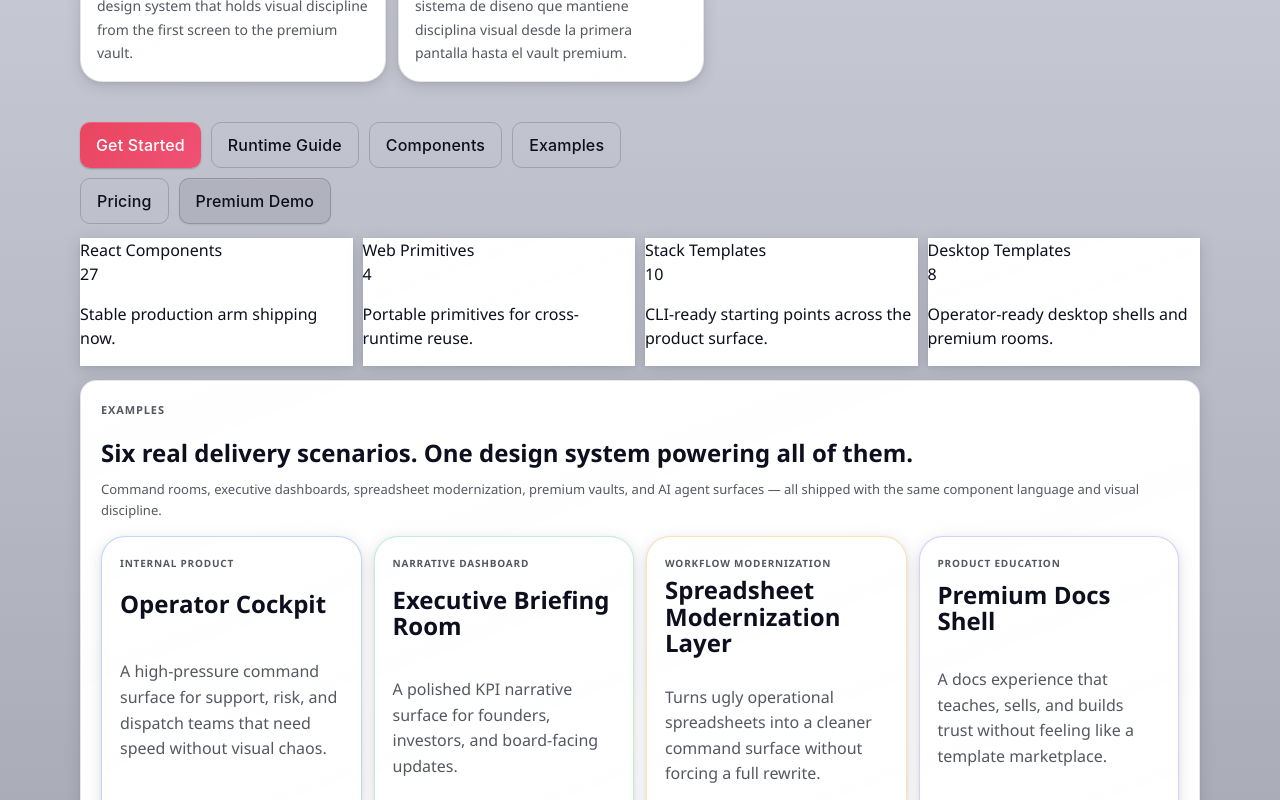
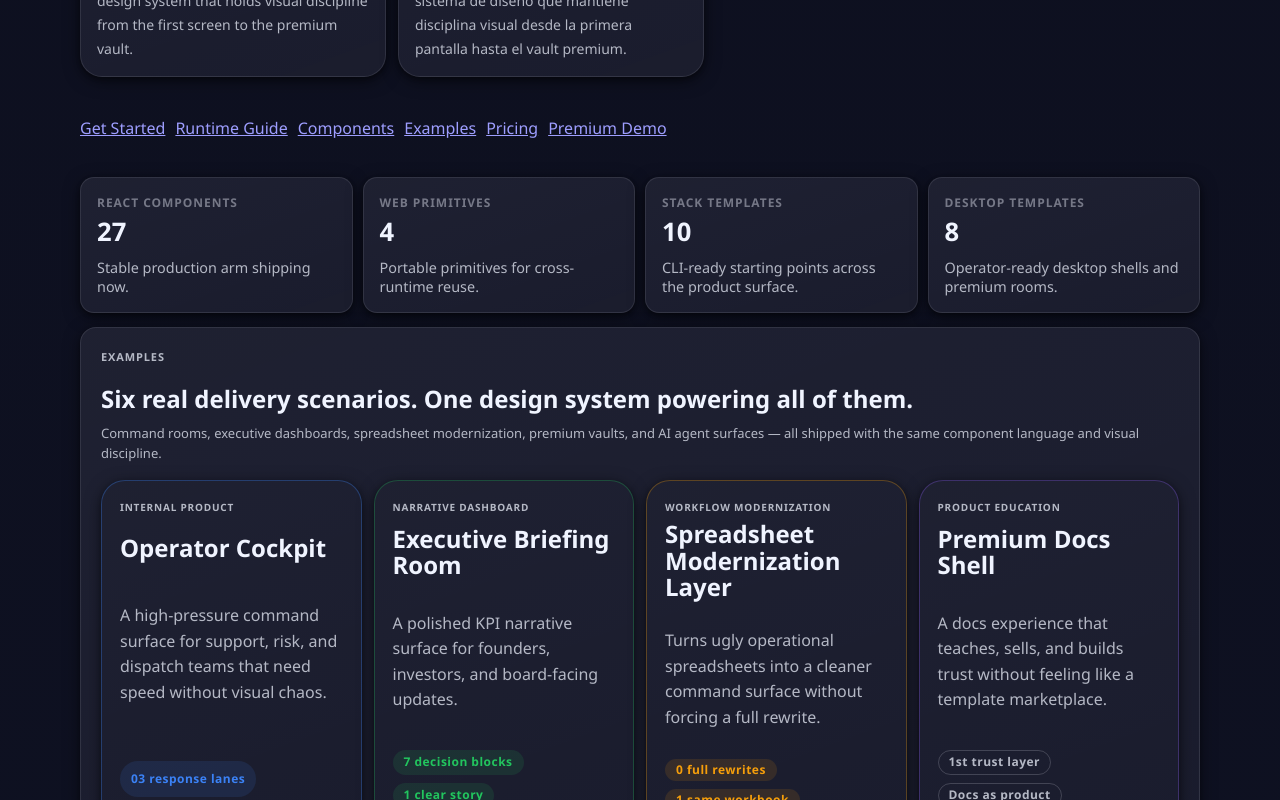
Before and after one commit to Adal612Git/lotOS-UI, a Next.js app in the folder apps/web/: page / in a window 1280 px wide. Shown: the part 1380-2180 px from the top of the page. Built offline with nearby package versions, Linux system fonts and the light colour scheme; no server answers.

Commit message:
fix(web): stabilize production build and harden unlock gating

```diff
--- a/apps/web/app/globals.css
+++ b/apps/web/app/globals.css
@@ -1,5 +1,3 @@
-@import '@lotosui/claude-arm/styles.css';
-
 /* Reset global */
 *,
 *::before,
@@ -7,9 +5,37 @@
   box-sizing: border-box;
 }
 
+:root {
+  color-scheme: dark;
+  --lotos-bg-primary: #0d0f1e;
+  --lotos-bg-card: #161829;
+  --lotos-fg-primary: #f0f4ff;
+  --lotos-fg-secondary: rgba(240, 244, 255, 0.72);
+  --lotos-fg-muted: rgba(240, 244, 255, 0.42);
+  --lotos-border: rgba(240, 244, 255, 0.1);
+  --lotos-border-strong: rgba(240, 244, 255, 0.18);
+  --lotos-border-focus: #e94560;
+  --lotos-accent-glow-sm: rgba(233, 69, 96, 0.2);
+  --lotos-success: #22c55e;
+  --lotos-success-subtle: rgba(34, 197, 94, 0.12);
+  --lotos-warning: #f59e0b;
+  --lotos-warning-subtle: rgba(245, 158, 11, 0.12);
+  --lotos-error: #e94560;
+  --lotos-error-subtle: rgba(233, 69, 96, 0.12);
+  --lotos-info: #3b82f6;
+  --lotos-info-subtle: rgba(59, 130, 246, 0.12);
+  --lotos-shadow-sm: 0 1px 4px rgba(0, 0, 0, 0.5), 0 1px 2px rgba(0, 0, 0, 0.3);
+  --lotos-shadow-md: 0 4px 16px rgba(0, 0, 0, 0.5), 0 2px 4px rgba(0, 0, 0, 0.3);
+  --lotos-shadow-lg: 0 8px 32px rgba(0, 0, 0, 0.6), 0 4px 8px rgba(0, 0, 0, 0.3);
+  --lotos-radius-xl: 0.875rem;
+  --lotos-radius-full: 9999px;
+}
+
 body {
   margin: 0;
   padding: 0;
+  background: var(--lotos-bg-primary);
+  color: var(--lotos-fg-primary);
 }
 
 /* ── Language toggle ── */
@@ -52,3 +78,173 @@ body {
   background: linear-gradient(120deg, #155eef, #0b7a60);
   color: #fff;
 }
+
+.lotos-badge {
+  display: inline-flex;
+  align-items: center;
+  justify-content: center;
+  gap: 0.35rem;
+  border-radius: var(--lotos-radius-full);
+  border: 1px solid transparent;
+  font-size: 0.75rem;
+  font-weight: 700;
+  letter-spacing: 0.04em;
+  line-height: 1;
+  white-space: nowrap;
+}
+
+.lotos-badge--default {
+  background: rgba(240, 244, 255, 0.09);
+  color: var(--lotos-fg-secondary);
+  border-color: var(--lotos-border);
+}
+
+.lotos-badge--success {
+  background: var(--lotos-success-subtle);
+  color: var(--lotos-success);
+}
+
+.lotos-badge--warning {
+  background: var(--lotos-warning-subtle);
+  color: var(--lotos-warning);
+}
+
+.lotos-badge--error {
+  background: var(--lotos-error-subtle);
+  color: var(--lotos-error);
+}
+
+.lotos-badge--info {
+  background: var(--lotos-info-subtle);
+  color: var(--lotos-info);
+}
+
+.lotos-badge--outline {
+  background: transparent;
+  color: var(--lotos-fg-secondary);
+  border-color: var(--lotos-border-strong);
+}
+
+.lotos-badge--sm {
+  padding: 0.125rem 0.375rem;
+}
+
+.lotos-badge--md {
+  padding: 0.25rem 0.625rem;
+}
+
+.lotos-badge--lg {
+  padding: 0.375rem 0.75rem;
+  font-size: 0.875rem;
+}
+
+.lotos-card {
+  position: relative;
+  border-radius: var(--lotos-radius-xl);
+  border: 1px solid var(--lotos-border);
+  background: linear-gradient(160deg, rgba(240, 244, 255, 0.04) 0%, transparent 100%), var(--lotos-bg-card);
+  box-shadow: var(--lotos-shadow-md);
+}
+
+.lotos-card--border-none {
+  border-color: transparent;
+}
+
+.lotos-card--border-strong {
+  border-color: var(--lotos-border-strong);
+}
+
+.lotos-card--padding-none {
+  padding: 0;
+}
+
+.lotos-card--padding-sm {
+  padding: 0.75rem;
+}
+
+.lotos-card--padding-md {
+  padding: 1.25rem;
+}
+
+.lotos-card--padding-lg {
+  padding: 2rem;
+}
+
+.lotos-card--shadow-none {
+  box-shadow: none;
+}
+
+.lotos-card--shadow-sm {
+  box-shadow: var(--lotos-shadow-sm);
+}
+
+.lotos-card--shadow-md {
+  box-shadow: var(--lotos-shadow-md);
+}
+
+.lotos-card--shadow-lg {
+  box-shadow: var(--lotos-shadow-lg);
+}
+
+.lotos-stat {
+  border-radius: var(--lotos-radius-xl);
+  border: 1px solid var(--lotos-border);
+  background: var(--lotos-bg-card);
+  box-shadow: var(--lotos-shadow-sm);
+  padding: 1rem;
+}
+
+.lotos-stat--neutral {
+  border-color: var(--lotos-border);
+}
+
+.lotos-stat--success {
+  border-color: rgba(34, 197, 94, 0.35);
+}
+
+.lotos-stat--warning {
+  border-color: rgba(245, 158, 11, 0.35);
+}
+
+.lotos-stat--danger {
+  border-color: rgba(233, 69, 96, 0.35);
+}
+
+.lotos-stat--info {
+  border-color: rgba(59, 130, 246, 0.35);
+}
+
+.lotos-stat__head {
+  display: flex;
+  align-items: flex-start;
+  justify-content: space-between;
+  gap: 0.75rem;
+}
+
+.lotos-stat__label {
+  color: var(--lotos-fg-muted);
+  font-size: 0.75rem;
+  font-weight: 700;
+  letter-spacing: 0.08em;
+  text-transform: uppercase;
+}
+
+.lotos-stat__value {
+  margin-top: 0.4rem;
+  color: var(--lotos-fg-primary);
+  font-size: 1.6rem;
+  font-weight: 700;
+  line-height: 1.1;
+}
+
+.lotos-stat__change {
+  color: var(--lotos-info);
+  font-size: 0.9rem;
+  font-weight: 700;
+}
+
+.lotos-stat__helper {
+  margin: 0.75rem 0 0;
+  color: var(--lotos-fg-secondary);
+  font-size: 0.9rem;
+}
--- /dev/null
+++ b/apps/web/app/lotos-surface.tsx
@@ -0,0 +1,94 @@
+import type { CSSProperties, HTMLAttributes, ReactNode } from 'react';
+
+type BadgeVariant = 'default' | 'success' | 'warning' | 'error' | 'info' | 'outline';
+type BadgeSize = 'sm' | 'md' | 'lg';
+type CardPadding = 'none' | 'sm' | 'md' | 'lg';
+type CardShadow = 'none' | 'sm' | 'md' | 'lg';
+type CardBorder = 'none' | 'default' | 'strong';
+type StatTone = 'neutral' | 'success' | 'warning' | 'danger' | 'info';
+
+function cn(...values: Array<string | false | null | undefined>) {
+  return values.filter(Boolean).join(' ');
+}
+
+export function Badge({
+  children,
+  className,
+  variant = 'default',
+  size = 'md',
+  ...rest
+}: HTMLAttributes<HTMLSpanElement> & {
+  children?: ReactNode;
+  variant?: BadgeVariant;
+  size?: BadgeSize;
+}) {
+  return (
+    <span
+      className={cn('lotos-badge', `lotos-badge--${variant}`, `lotos-badge--${size}`, className)}
+      {...rest}
+    >
+      {children}
+    </span>
+  );
+}
+
+export function Card({
+  children,
+  className,
+  padding = 'md',
+  shadow = 'sm',
+  border = 'default',
+  style,
+  ...rest
+}: HTMLAttributes<HTMLDivElement> & {
+  children?: ReactNode;
+  padding?: CardPadding;
+  shadow?: CardShadow;
+  border?: CardBorder;
+  style?: CSSProperties;
+}) {
+  return (
+    <div
+      className={cn(
+        'lotos-card',
+        `lotos-card--padding-${padding}`,
+        `lotos-card--shadow-${shadow}`,
+        `lotos-card--border-${border}`,
+        className
+      )}
+      style={style}
+      {...rest}
+    >
+      {children}
+    </div>
+  );
+}
+
+export function Stat({
+  label,
+  value,
+  change,
+  helperText,
+  tone = 'neutral',
+  className,
+  ...rest
+}: HTMLAttributes<HTMLElement> & {
+  label: ReactNode;
+  value: ReactNode;
+  change?: ReactNode;
+  helperText?: ReactNode;
+  tone?: StatTone;
+}) {
+  return (
+    <section className={cn('lotos-stat', `lotos-stat--${tone}`, className)} {...rest}>
+      <div className="lotos-stat__head">
+        <div>
+          <div className="lotos-stat__label">{label}</div>
+          <div className="lotos-stat__value">{value}</div>
+        </div>
+        {change ? <span className="lotos-stat__change">{change}</span> : null}
+      </div>
+      {helperText ? <p className="lotos-stat__helper">{helperText}</p> : null}
+    </section>
+  );
+}
--- a/apps/web/app/page.tsx
+++ b/apps/web/app/page.tsx
@@ -1,7 +1,7 @@
 import Link from 'next/link';
 import { getServerSession } from 'next-auth';
 import './lotos-landing.css';
-import { Badge, Card, Stat } from '@lotosui/claude-arm';
+import { Badge, Card, Stat } from './lotos-surface';
 import { authOptions } from '../auth-options';
 import { LangToggle } from './lang-toggle';
 import { foundersOffer, salesLinks, salesPlans } from './sales-config';
--- a/apps/web/app/sales-config.ts
+++ b/apps/web/app/sales-config.ts
@@ -38,11 +38,34 @@ const linkOrFallback = (value: string | undefined, fallback: string) => {
 };
 
 const hasNonEmptyValue = (value: string | undefined) => Boolean(value?.trim());
-const automaticUnlockConfigured = env.supabaseConfigured && env.lemonConfigured;
-const directCheckoutConfigured =
-  hasNonEmptyValue(process.env.LOTOS_SOLO_CHECKOUT_URL) ||
-  hasNonEmptyValue(process.env.LOTOS_PRO_CHECKOUT_URL) ||
-  hasNonEmptyValue(process.env.LOTOS_LAUNCH_PACK_URL);
+
+function isLemonCheckoutUrl(value: string | undefined): boolean {
+  const normalized = value?.trim();
+
+  if (!normalized) {
+    return false;
+  }
+
+  try {
+    const url = new URL(normalized);
+    return /(^|\.)lemonsqueezy\.com$/i.test(url.hostname);
+  } catch {
+    return false;
+  }
+}
+
+const directCheckoutUrls = [
+  process.env.LOTOS_SOLO_CHECKOUT_URL,
+  process.env.LOTOS_PRO_CHECKOUT_URL,
+  process.env.LOTOS_LAUNCH_PACK_URL,
+].filter((value): value is string => hasNonEmptyValue(value));
+
+const directCheckoutConfigured = directCheckoutUrls.length > 0;
+const automaticUnlockConfigured =
+  env.supabaseConfigured &&
+  env.lemonConfigured &&
+  directCheckoutConfigured &&
+  directCheckoutUrls.every(isLemonCheckoutUrl);
 
 function buildPaidActions(input: {
   checkoutUrl?: string;
@@ -52,6 +75,8 @@ function buildPaidActions(input: {
 }) {
   const checkoutUrl = input.checkoutUrl?.trim();
   const paypalUrl = input.paypalUrl?.trim();
+  const automaticUnlockSupportedForCheckout =
+    Boolean(checkoutUrl) && env.supabaseConfigured && env.lemonConfigured && isLemonCheckoutUrl(checkoutUrl);
   const paymentActions: PaymentAction[] = [];
 
   if (checkoutUrl) {
@@ -88,13 +113,13 @@ function buildPaidActions(input: {
     external: primaryAction.external,
     paymentActions,
     checkoutHint: checkoutUrl
-      ? automaticUnlockConfigured
+      ? automaticUnlockSupportedForCheckout
         ? paypalUrl
           ? "Checkout principal listo. El acceso se activa automaticamente despues del pago; PayPal queda como respaldo."
           : "Checkout principal listo. El acceso se activa automaticamente despues del pago."
         : paypalUrl
-          ? "Checkout principal listo, pero el unlock automatico aun no esta completo. PayPal queda como respaldo."
-          : "Checkout principal listo, pero el unlock automatico aun no esta completo."
+          ? "Checkout principal listo, pero este proveedor no desbloquea acceso automatico todavia. PayPal queda como respaldo."
+          : "Checkout principal listo, pero este proveedor no desbloquea acceso automatico todavia."
       : paypalUrl
         ? "PayPal listo como via de cobro. Agrega un checkout principal cuando quieras."
         : "Sin checkout directo configurado. El flujo cae a contacto manual.",
--- a/apps/web/next.config.js
+++ b/apps/web/next.config.js
@@ -1,8 +1,38 @@
+import path from 'node:path';
+import { fileURLToPath } from 'node:url';
+
+const __dirname = path.dirname(fileURLToPath(import.meta.url));
+const repoRoot = path.join(__dirname, '../..');
+
 /** @type {import('next').NextConfig} */
 const nextConfig = {
   typescript: {
     ignoreBuildErrors: true,
   },
+  transpilePackages: ['@lotosui/core', '@lotosui/claude-arm'],
+  outputFileTracingRoot: repoRoot,
+  webpack: (config) => {
+    config.resolve ??= {};
+    config.resolve.alias ??= {};
+    config.resolve.alias['@lotosui/claude-arm'] = path.join(repoRoot, 'packages/claude-arm/dist/index.js');
+    config.resolve.alias['@lotosui/claude-arm/styles.css'] = path.join(repoRoot, 'packages/claude-arm/src/styles.css');
+    config.resolve.alias['@lotosui/claude-arm/badge'] = path.join(repoRoot, 'packages/claude-arm/dist/components/badge/badge.js');
+    config.resolve.alias['@lotosui/claude-arm/card'] = path.join(repoRoot, 'packages/claude-arm/dist/components/card/card.js');
+    config.resolve.alias['@lotosui/claude-arm/stat'] = path.join(repoRoot, 'packages/claude-arm/dist/components/stat/stat.js');
+    config.resolve.alias['@lotosui/core'] = path.join(repoRoot, 'packages/core/dist/index.js');
+    return config;
+  },
+  turbopack: {
+    root: repoRoot,
+    resolveAlias: {
+      '@lotosui/claude-arm': '../../packages/claude-arm/dist/index.js',
+      '@lotosui/claude-arm/styles.css': '../../packages/claude-arm/src/styles.css',
+      '@lotosui/claude-arm/badge': '../../packages/claude-arm/dist/components/badge/badge.js',
+      '@lotosui/claude-arm/card': '../../packages/claude-arm/dist/components/card/card.js',
+      '@lotosui/claude-arm/stat': '../../packages/claude-arm/dist/components/stat/stat.js',
+      '@lotosui/core': '../../packages/core/dist/index.js',
+    },
+  },
 };
 
 export default nextConfig;
--- a/apps/web/package.json
+++ b/apps/web/package.json
@@ -5,7 +5,7 @@
   "private": true,
   "scripts": {
     "dev": "next dev --port 3000",
-    "build": "next build",
+    "build": "pnpm -C ../.. --filter @lotosui/core build && pnpm -C ../.. --filter @lotosui/claude-arm build && next build --webpack",
     "start": "next start",
     "lint": "eslint --max-warnings 0",
     "check-types": "next typegen && tsc --noEmit"
```
Also changed, not shown: apps/web/vercel.json, 3 other files (tests, documents, lock files or other folders).
